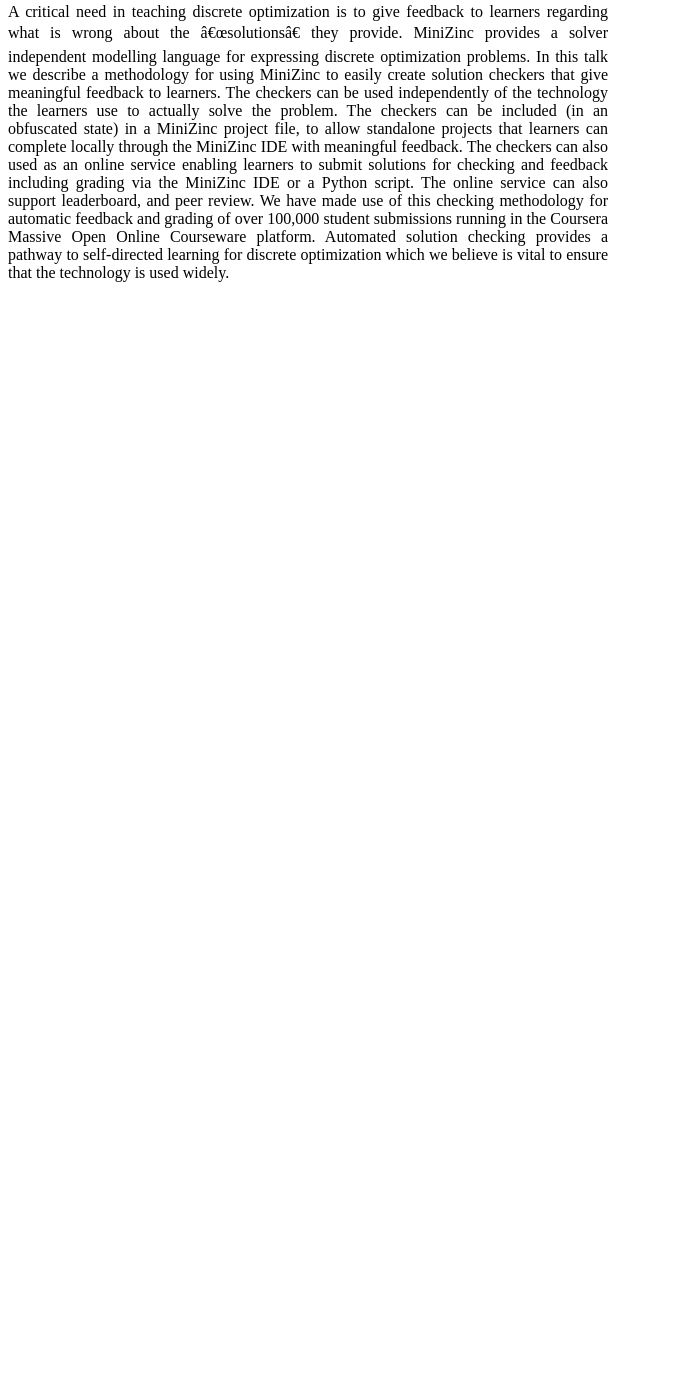
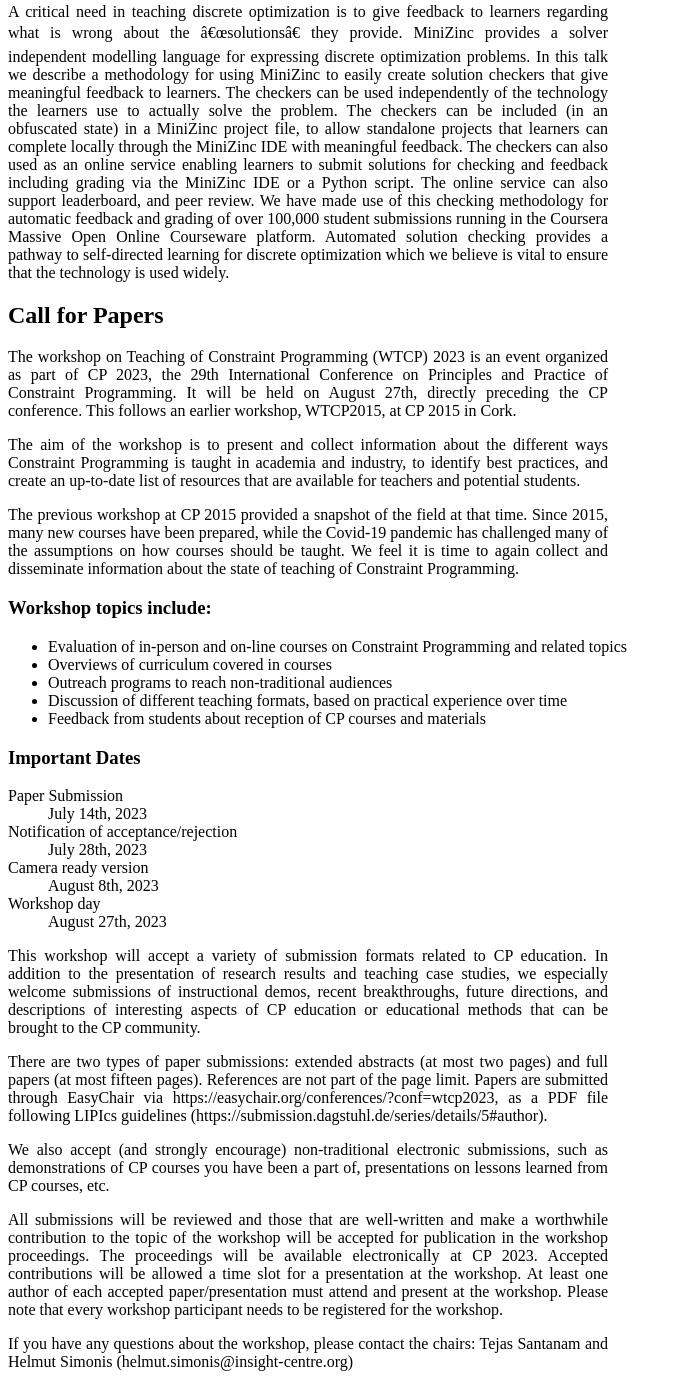
Before and after one commit to hsimonis/WTCP2023, a plain HTML site: page index.html in a window 1280 px wide. Shown: the part 1037-2424 px from the top of the page, without its empty margins (0-682 px from the left). Before the commit the page ends 1335 px from the top, so only its background shows below. Drawn offline with Linux system fonts and the light colour scheme.

Commit message:
Update index.html
added cfp

```diff
--- a/index.html
+++ b/index.html
@@ -60,6 +60,48 @@
 <h2>Invited Talk: Automating Solution Checking and Grading with MiniZinc</h2>
 <p>Speaker: <b>Peter Stuckey</b></p>
 <div style="max-width:75ch;" align="justify"><p>A critical need in teaching discrete optimization is to give feedback to learners regarding what is wrong about the “solutions” they provide. MiniZinc provides a solver independent modelling language for expressing discrete optimization problems. In this talk we describe a methodology for using MiniZinc to easily create solution checkers that give meaningful feedback to learners. The checkers can be used independently of the technology the learners use to actually solve the problem. The checkers can be included (in an obfuscated state) in a MiniZinc project file, to allow standalone projects that learners can complete locally through the MiniZinc IDE with meaningful feedback. The checkers can also used as an online service enabling learners to submit solutions for checking and feedback including grading via the MiniZinc IDE or a Python script. The online service can also support leaderboard, and peer review. We have made use of this checking methodology for automatic feedback and grading of over 100,000 student submissions running in the Coursera Massive Open Online Courseware platform. Automated solution checking provides a pathway to self-directed learning for discrete optimization which we believe is vital to ensure that the technology is used widely.</p></div>
+
+<h2>Call for Papers</h2>
+<p style="max-width:75ch;" align="justify">
+The workshop on Teaching of Constraint Programming (WTCP) 2023 is an event organized as part of CP 2023, the 29th International Conference on Principles and Practice of Constraint Programming. It will be held on August 27th, directly preceding the CP conference. This follows an earlier workshop, WTCP2015, at CP 2015 in Cork.</p>
+
+<p style="max-width:75ch;" align="justify">The aim of the workshop is to present and collect information about the different ways Constraint Programming is taught in academia and industry, to identify best practices, and create an up-to-date list of resources that are available for teachers and potential students.</p>
+
+
+<p style="max-width:75ch;" align="justify">The previous workshop at CP 2015 provided a snapshot of the field at that time. Since 2015, many new courses have been prepared, while the Covid-19 pandemic has challenged many of the assumptions on how courses should be taught. We feel it is time to again collect and disseminate information about the state of teaching of Constraint Programming.</p>
+
+<h3>Workshop topics include:</h3>
+
+<ul>
+<li>Evaluation of in-person and on-line courses on Constraint Programming and related topics
+<li>Overviews of curriculum covered in courses
+<li>Outreach programs to reach non-traditional audiences
+<li>Discussion of different teaching formats, based on practical experience over time
+<li>Feedback from students about reception of CP courses and materials
+</ul>
+
+<h3>Important Dates</h3>
+
+<dl>
+<dt>Paper Submission</dt> <dd>July 14th, 2023</dd>
+<dt>Notification of acceptance/rejection</dt><dd>July 28th, 2023</dd>
+<dt>Camera ready version</dt><dd>August 8th, 2023</dd>
+<dt>Workshop day</dt><dd>August 27th, 2023</dd>
+</dl>
+
+<p style="max-width:75ch;" align="justify">This workshop will accept a variety of submission formats related to CP education. In addition to the presentation of research results and teaching case studies, we especially welcome submissions of instructional demos, recent breakthroughs, future directions, and descriptions of interesting aspects of CP education or educational methods that can be brought to the CP community.<p>
+
+
+<p style="max-width:75ch;" align="justify">There are two types of paper submissions: extended abstracts (at most two pages) and full papers (at most fifteen pages). References are not part of the page limit. Papers are submitted through EasyChair via https://easychair.org/conferences/?conf=wtcp2023, as a PDF file following LIPIcs guidelines (https://submission.dagstuhl.de/series/details/5#author).</p>
+
+
+<p style="max-width:75ch;" align="justify">We also accept (and strongly encourage) non-traditional electronic submissions, such as demonstrations of CP courses you have been a part of, presentations on lessons learned from CP courses, etc.</p>
+
+
+<p style="max-width:75ch;" align="justify">All submissions will be reviewed and those that are well-written and make a worthwhile contribution to the topic of the workshop will be accepted for publication in the workshop proceedings. The proceedings will be available electronically at CP 2023. Accepted contributions will be allowed a time slot for a presentation at the workshop. At least one author of each accepted paper/presentation must attend and present at the workshop. Please note that every workshop participant needs to be registered for the workshop.</p>
+
+
+<p style="max-width:75ch;" align="justify">If you have any questions about the workshop, please contact the chairs: Tejas Santanam and Helmut Simonis (helmut.simonis@insight-centre.org)</p>
     </main>
 
   </body>
```
